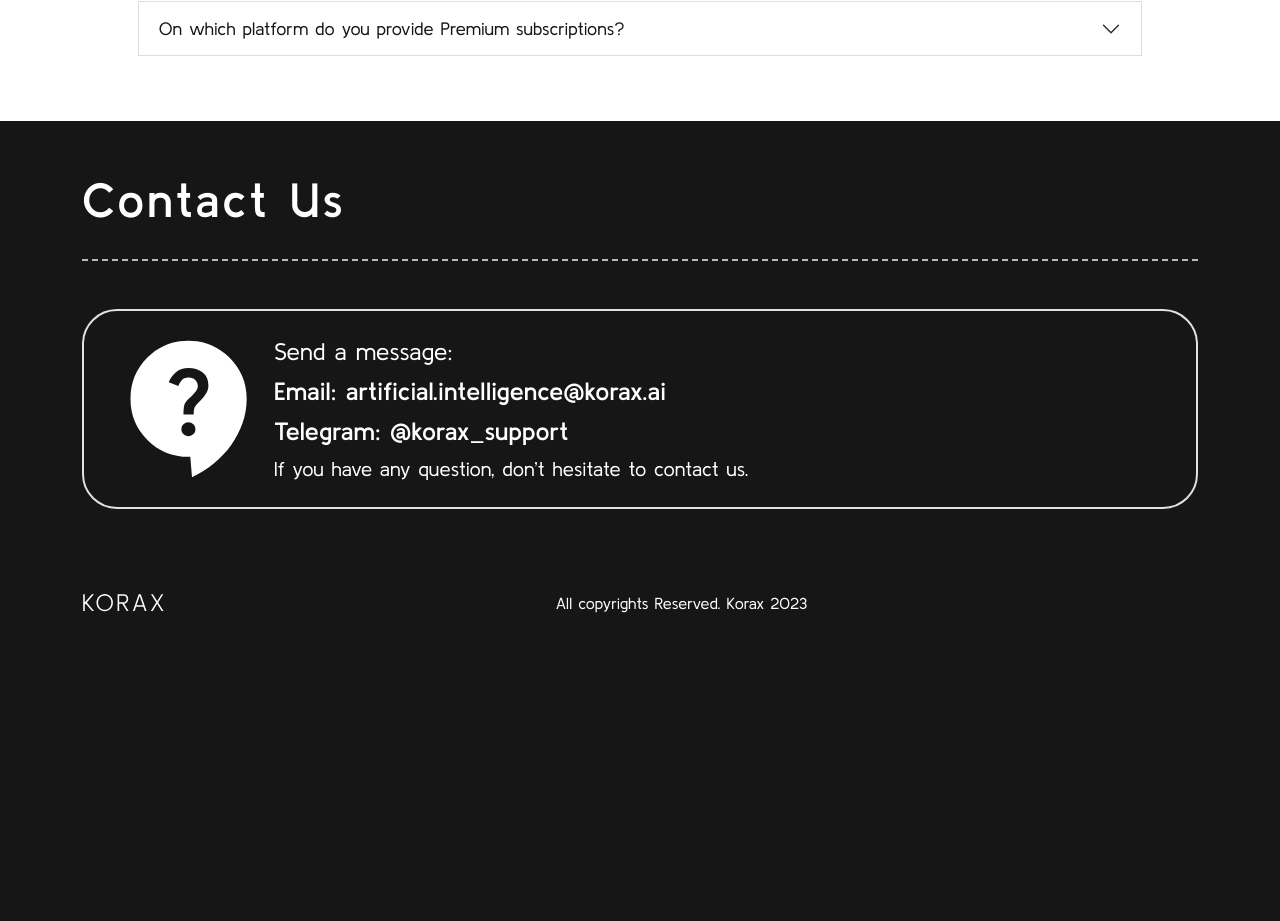
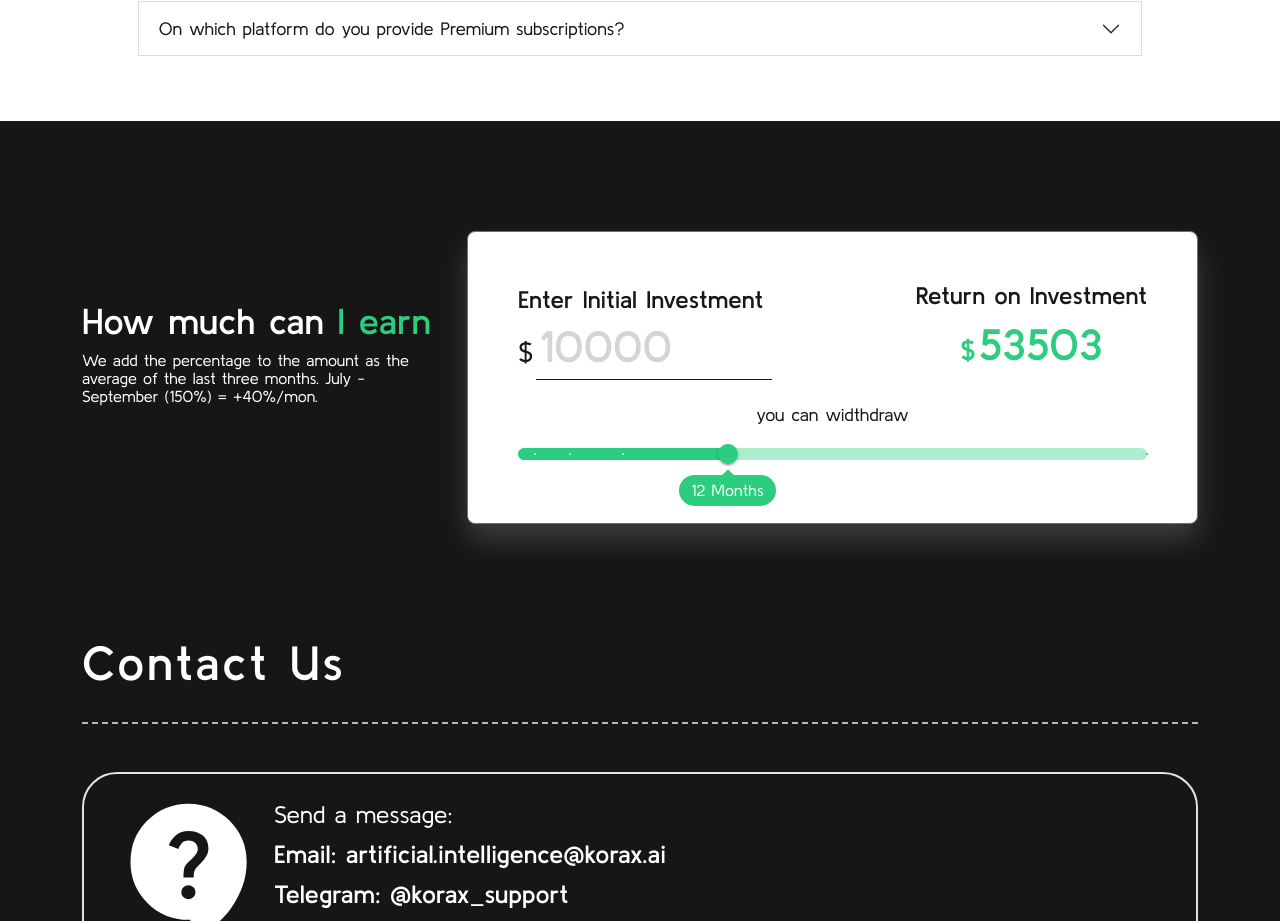
Before and after one commit to your-denys/korax-production, a React (Create React App) app: page /trading-for-everyone/50 in a window 1280 px wide. Shown: the part 2199-3120 px from the top of the page. Before the commit the page ends 2845 px from the top, so only its background shows below. Built offline with nearby package versions, Linux system fonts and the light colour scheme.

Commit message:
calculator

```diff
--- a/src/PremiumPageSecond.js
+++ b/src/PremiumPageSecond.js
@@ -6,6 +6,7 @@ import SubscriptionSecond from './view/SubscriptionSecond/SubscriptionSecond';
 import Description from './view/Description/Description';
 import Faq from './view/Faq/Faq';
 import PremiumContact from './view/PremiumContact/PremiumContact';
+import Calculator from './view/Calculator/Calculator';
 
 const PremiumPageSecond = () => {
   const [scrolled, setScrolled] = useState(false);
@@ -32,6 +33,7 @@ const PremiumPageSecond = () => {
       <Description/>
       {/* <Statistic/> */}
       <Faq/>
+      <Calculator/>
       <PremiumContact/>
     </div>
   );
--- a/src/components/ProjectsContent/ProjectsContent.js
+++ b/src/components/ProjectsContent/ProjectsContent.js
@@ -56,7 +56,7 @@ const ProjectsContent = () => {
           transition={{ duration: 0.6 }}
           className="projects-card card-3"
         >
-         <NavLink to="/platform">
+         <NavLink to="/trading-for-everyone/50">
           <p>
             Thrilling Alliance Revealed with a Leading FinTech Company
           </p>
```
